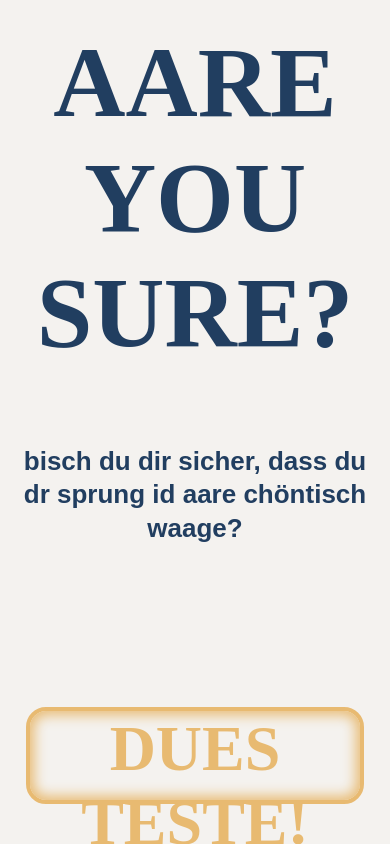
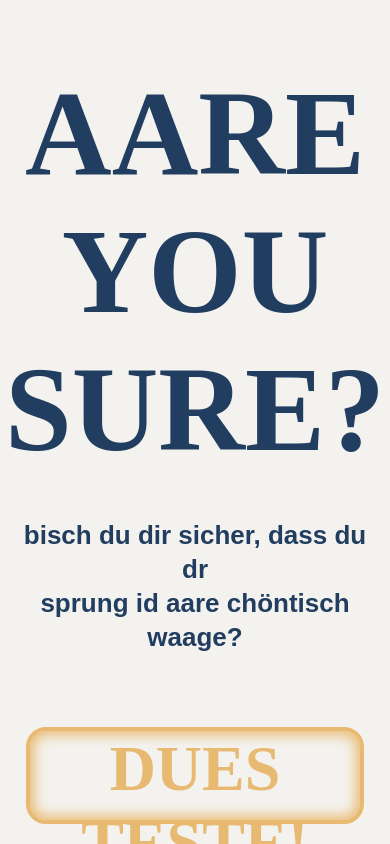
Before and after one commit to joy-lisa/im3, a PHP site: page / in a window 390 px wide. Run offline with PHP 8.4, Linux system fonts and the light colour scheme; some web fonts are replaced.

Commit message:
trd
6red

```diff
--- a/css/style.css
+++ b/css/style.css
@@ -381,6 +381,9 @@ footer {
     align-items: start;
     margin-top: 30px;
 }
+#myAareChart {
+    padding: 20px;
+}
 
 /* Optional, etwas Luft unterm Label */
 .footer-label {
@@ -402,8 +405,7 @@ h3 {
 
 body.daten-body {
     background-color: var(--dunkelblau) !important;
-    display: grid !important;
-}
+    display: grid !important;}
 
 .auswahlcontainer_daten {
     display: grid;
@@ -607,8 +609,8 @@ body.daten-body {
 
     position: fixed;
   bottom: 40px;        /* Abstand vom unteren Rand */
-  left: 50%;
-  transform: translateX(-50%); /* zentriert horizontal */
+  /* left: 50%; */
+  /* transform: translateX(-50%); zentriert horizontal */
   z-index: 100;
 
 
@@ -662,8 +664,8 @@ body.daten-body {
 
   position: fixed;
   bottom: 40px;        /* Abstand vom unteren Rand */
-  left: 50%;
-  transform: translateX(-50%); /* zentriert horizontal */
+  /* left: 50%;
+  transform: translateX(-50%); zentriert horizontal */
   z-index: 100;
 }
 
@@ -733,9 +735,13 @@ body.daten-body {
     }
 
     h1 {
-        font-size: 100px;
+        font-size: 120px;
     }
 
+    .titel {
+        gap: -10px;
+        padding-top: 40px;
+    }
     .subtitle {
         font-size: 26px;
         height: 300px;
@@ -754,6 +760,7 @@ body.daten-body {
         font-style: normal;
         font-weight: 700;
         line-height: normal;
+        bottom: 20px;
     }
 
     h2.titelentscheid {
@@ -771,6 +778,10 @@ body.daten-body {
         gap: 10px;
     }
 
+    .findsuse-button {
+        bottom: 20px;
+    }
+
 .de-body {
     overflow: hidden;
 }
@@ -778,10 +789,10 @@ body.daten-body {
     .decision-body {
         /* padding: 3vh 1rem; */
         gap: 30px;
-        justify-content: flex-start;
+        /* justify-content: flex-start; */
         display: flex;
-        padding-top: 70px;
-    }
+        /* padding-top: 100px; */
+        vertical-align: middle;    }
 
     .wohere {
         font-size: 28px;
--- a/index.html
+++ b/index.html
@@ -24,7 +24,7 @@
 
     <!--untertitel-->
         <div class="subtitle-container">
-        <h2 class="subtitle">bisch du dir sicher, dass du dr sprung id aare chöntisch waage?</h2>
+        <h2 class="subtitle">bisch du dir sicher, dass du dr <br> sprung id aare chöntisch waage?</h2>
         </div>
 
     <!--button-->
```
